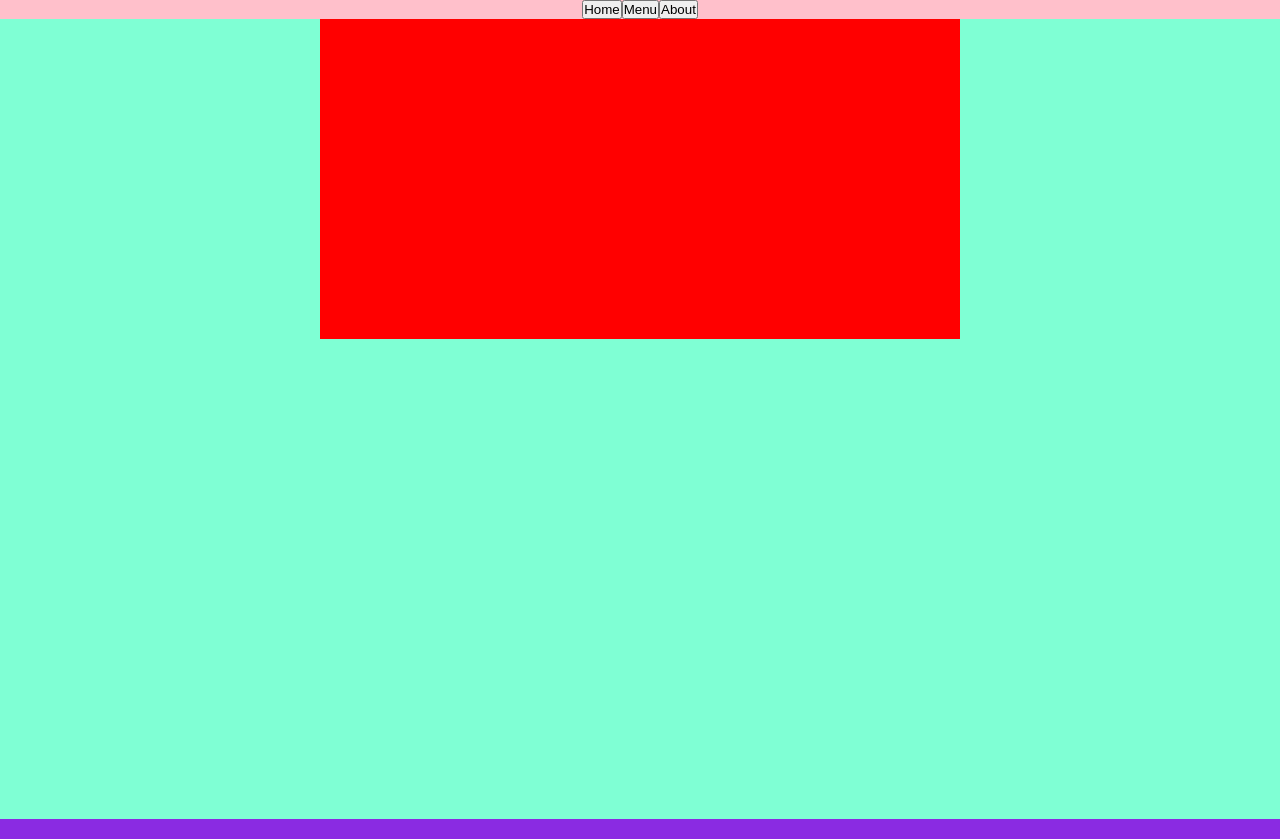
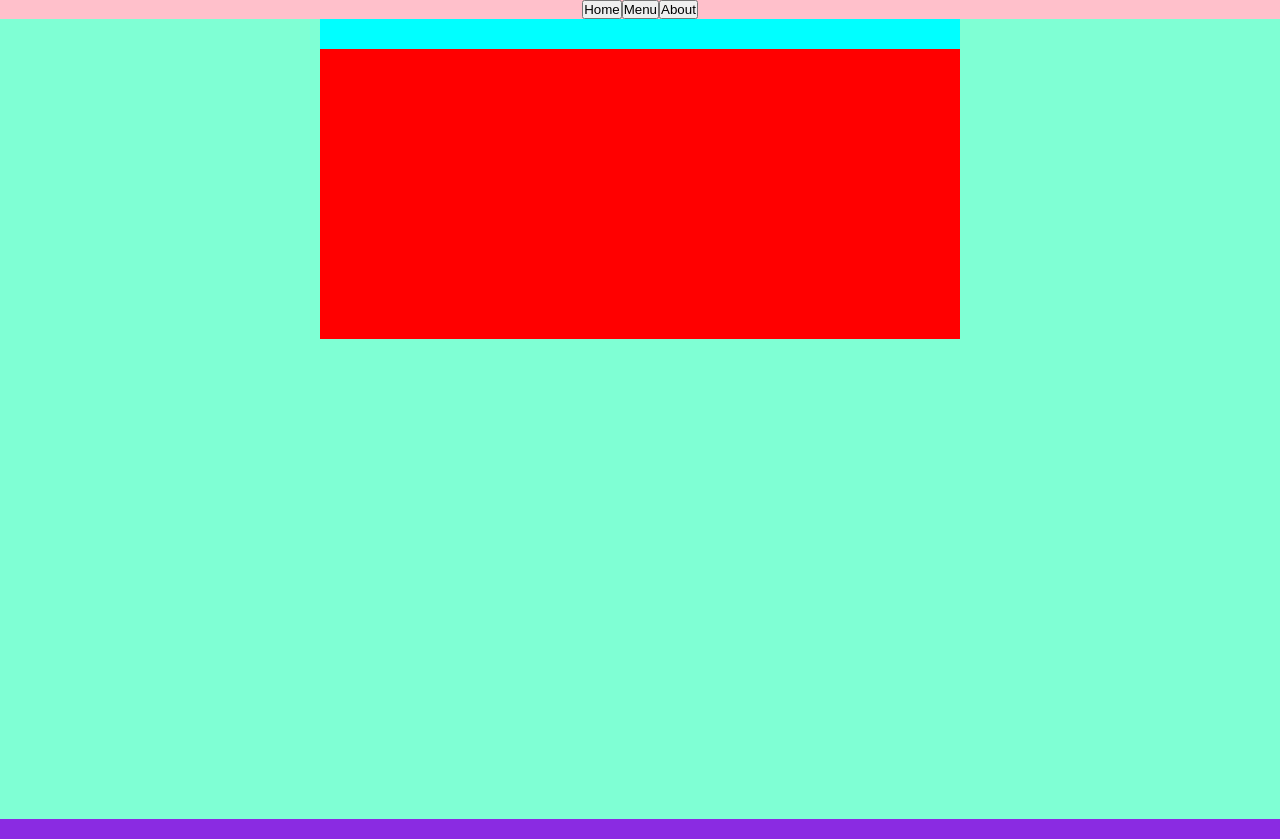
Before and after one commit to wafanakha/resto-page, a website built with webpack: page dist/index.html in a window 1280 px wide. Built offline with nearby package versions, Linux system fonts and the light colour scheme.

Commit message:
add a title div to menu content

```diff
--- a/src/home.js
+++ b/src/home.js
@@ -1 +1,7 @@
-export const home = () => {};
+export const home = () => {
+  const title = document.createElement("div");
+  title.classList.add("title");
+  const menu = document.querySelector(".menu");
+
+  menu.appendChild(title);
+};
--- a/src/index.js
+++ b/src/index.js
@@ -6,6 +6,7 @@ import { home } from "./home.js";
 const content = document.getElementById("content");
 
 const menu = document.createElement("div");
+menu.classList.add("menu");
 content.appendChild(menu);
 
 content.insertAdjacentHTML("afterend", "<footer></footer>");
--- a/src/style.css
+++ b/src/style.css
@@ -23,6 +23,10 @@ header {
   height: 40%;
 }
 
+.title {
+  height: 30px;
+  background-color: aqua;
+}
 footer {
   background-color: blueviolet;
   height: 20px;
```
Also changed, not shown: dist/bundle.js, 1 other file.
